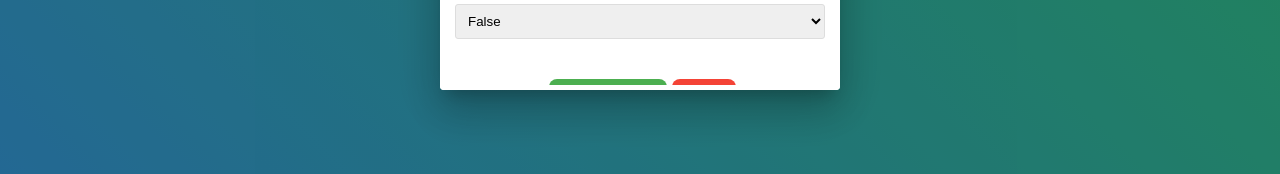
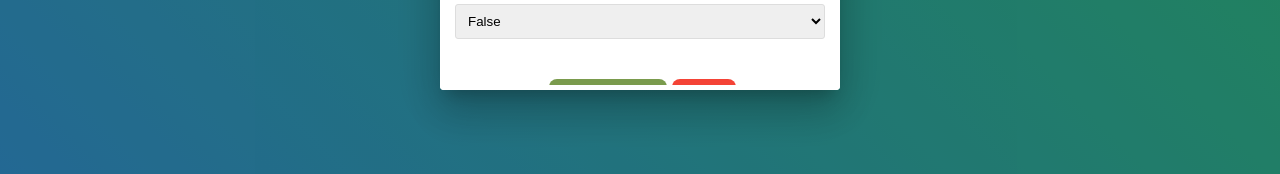
Before and after one commit to S-Tanuja/Task-manager, an Angular app: page /tasks in a window 1280 px wide. Both pictures are taken after a click on the button "Create Task". Shown: the part 580-754 px from the top of the page. Built offline with nearby package versions, Linux system fonts and the light colour scheme.

Commit message:
showing err msg

```diff
--- a/src/app/features/main-task-list/main-task-list.component.ts
+++ b/src/app/features/main-task-list/main-task-list.component.ts
@@ -67,7 +67,7 @@ export class MainTaskListComponent implements OnInit {
     const dialogConfig = new MatDialogConfig();
     dialogConfig.width = '400px';
     dialogConfig.data = task || {};
-    dialogConfig.disableClose = false
+    dialogConfig.disableClose = false;
 
     if (!this.dialogRef || !this.dialogRef.getState() || this.dialogRef.getState() === 2) {
       this.dialogRef = this.dialog.open(TaskDetailsComponent, dialogConfig);
@@ -81,20 +81,19 @@ export class MainTaskListComponent implements OnInit {
           const existingTaskIndex = this.tasks.findIndex((t) => t.id === data.id);
 
           if (existingTaskIndex !== -1) {
-            if (!this.tasks[existingTaskIndex].isUpdated) {
-              this.tasks[existingTaskIndex] = { ...this.tasks[existingTaskIndex], ...data, isUpdated: true };
-            } else {
-              this.tasks.push(data);
-            }
+            this.tasks[existingTaskIndex] = { ...this.tasks[existingTaskIndex], ...data };
           } else {
             this.tasks.push(data);
           }
+
           this.updateLocalStorage();
         }
       });
     } else {
       this.dialogRef.componentInstance.data = task;
-      this.updateLocalStorage()
+      this.updateLocalStorage();
     }
   }
+
+
 }
--- a/src/app/features/task-details/task-details.component.css
+++ b/src/app/features/task-details/task-details.component.css
@@ -67,3 +67,8 @@ div {
   .close-btn{
     background-color: #f44336 ;
   }
+
+  .disabled-btn {
+    background-color:#7a9b4d;
+    color: #ccc;
+  }
--- a/src/app/features/task-details/task-details.component.html
+++ b/src/app/features/task-details/task-details.component.html
@@ -28,9 +28,10 @@
           <option [value]="false">False</option>
         </select>
       </div>
-
-     <div class="flex-btn">
-      <button class="save-btn" [disabled]="taskForm.invalid" mat-button type="button" (click)="saveChanges()">Save Changes</button>
+      <p class="flex-btn required" *ngIf="taskForm.invalid && btnClicked === true">Please fill in all required fields. (*)</p>
+       <div class="flex-btn">
+      <!-- handling change in color of button if required fields arent filled -->
+      <button class="save-btn"  [class.disabled-btn]="taskForm.invalid" type="button" (click)="saveChanges()">Save Changes</button>
       <button class="close-btn" type="button" (click)="closeDialog()">Close</button>
      </div>
     </div>
--- a/src/app/features/task-details/task-details.component.ts
+++ b/src/app/features/task-details/task-details.component.ts
@@ -1,4 +1,5 @@
 import { DialogRef } from '@angular/cdk/dialog';
+import { CommonModule } from '@angular/common';
 import { Component, Inject, Input } from '@angular/core';
 import { FormBuilder, FormGroup, ReactiveFormsModule, Validators } from '@angular/forms';
 import { MAT_DIALOG_DATA, MatDialogRef } from '@angular/material/dialog';
@@ -7,12 +8,13 @@ import { MAT_DIALOG_DATA, MatDialogRef } from '@angular/material/dialog';
 @Component({
   selector: 'app-task-details',
   standalone: true,
-  imports: [ReactiveFormsModule],
+  imports: [ReactiveFormsModule,CommonModule],
   templateUrl: './task-details.component.html',
   styleUrl: './task-details.component.css'
 })
 export class TaskDetailsComponent {
   taskForm: FormGroup;
+  btnClicked = false
 
   constructor(@Inject(MAT_DIALOG_DATA) public data: any, private fb: FormBuilder, private dialogRef: MatDialogRef<TaskDetailsComponent>) {
     this.taskForm = this.fb.group({
@@ -31,6 +33,7 @@ export class TaskDetailsComponent {
   }
 
   saveChanges(): void {
+    this.btnClicked = true
     if (this.taskForm.valid) {
       let formValue
       if (this.data?.id) {
```
